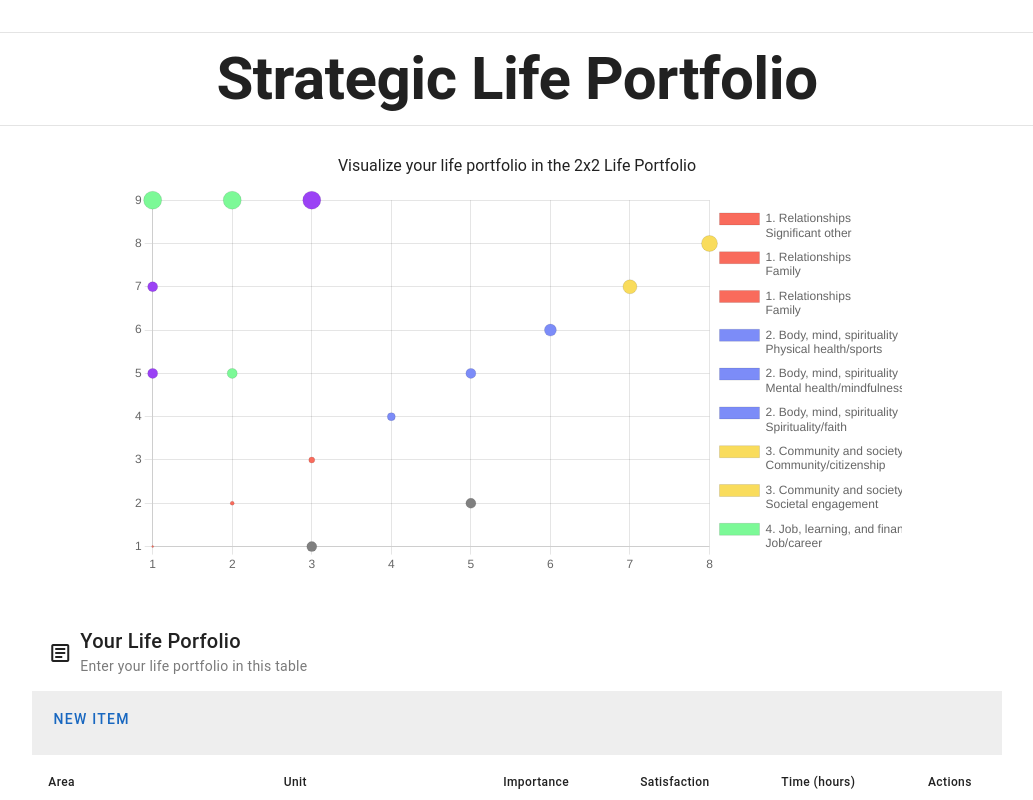
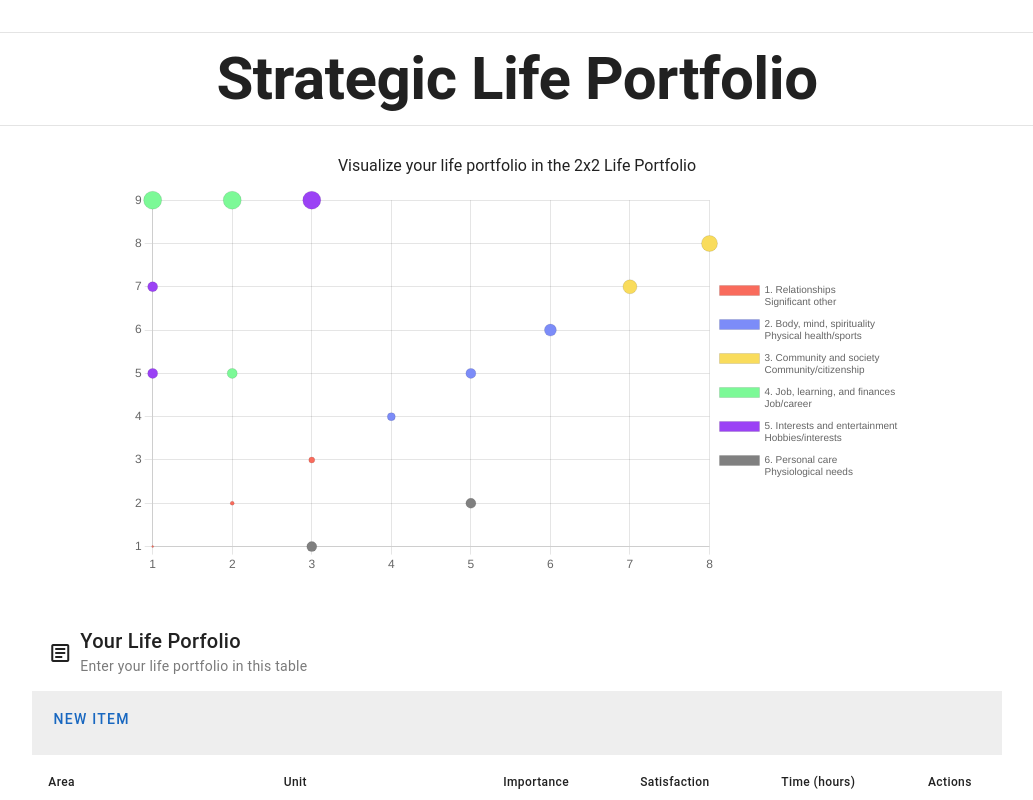
Before and after one commit to cameronlai/strategic-life-portfolio, a Vue app: page / in a window 1280 px wide. Shown: the top 800 px of the page, without its empty margins (123-1156 px from the left). Built offline with nearby package versions, Linux system fonts and the light colour scheme.

Commit message:
Fix legend distinct

```diff
--- a/src/components/Home.vue
+++ b/src/components/Home.vue
@@ -360,9 +360,17 @@ export default {
           time: 5,
         },
       ], // End of lifeData
-      chartLabels: ["Data One", "Data Two"],
+      chartLabels: [
+        "1. Relationships",
+        "2. Body, mind, spirituality",
+        "3. Community and society",
+        "4. Job, learning, and finances",
+        "5. Interests and entertainment",
+        "6. Personal care",
+      ],
       chartData: {
-        datasets: [
+        datasets: [],
+        /* Example of dataset
           {
             label: "1. Relationships",
             backgroundColor: "#f87979",
@@ -374,36 +382,33 @@ export default {
               },
             ],
           },
-          {
-            label: "2. Body, mind, spirituality",
-            backgroundColor: "#7C8CF8",
-            data: [
-              {
-                x: 10,
-                y: 30,
-                r: 15,
-              },
-            ],
-          },
-          {
-            label: "3. Community and society",
-            backgroundColor: "#9b42f5",
-            data: [
-              {
-                x: 10,
-                y: 2,
-                r: 15,
-              },
-            ],
-          },
-        ],
+          */
       }, // End of graph data
       chartOptions: {
+        // Custom legend with distinct items only, no need to repeat
+
         responsive: true,
         maintainAspectRatio: true,
+        // boxwidth that is wider
         plugins: {
           legend: {
             position: "right",
+            display: true,
+            labels: {
+              font: {
+                size: 10,
+              },
+              filter: function (legendItem, chartData) {
+                const firstIndex = chartData.datasets.findIndex(
+                  (d) => d.label[0] === legendItem.text[0]
+                );
+                if (legendItem.datasetIndex === firstIndex) {
+                  return true;
+                } else {
+                  return false;
+                }
+              },
+            },
           },
         },
       }, // End of graphOptions
```
